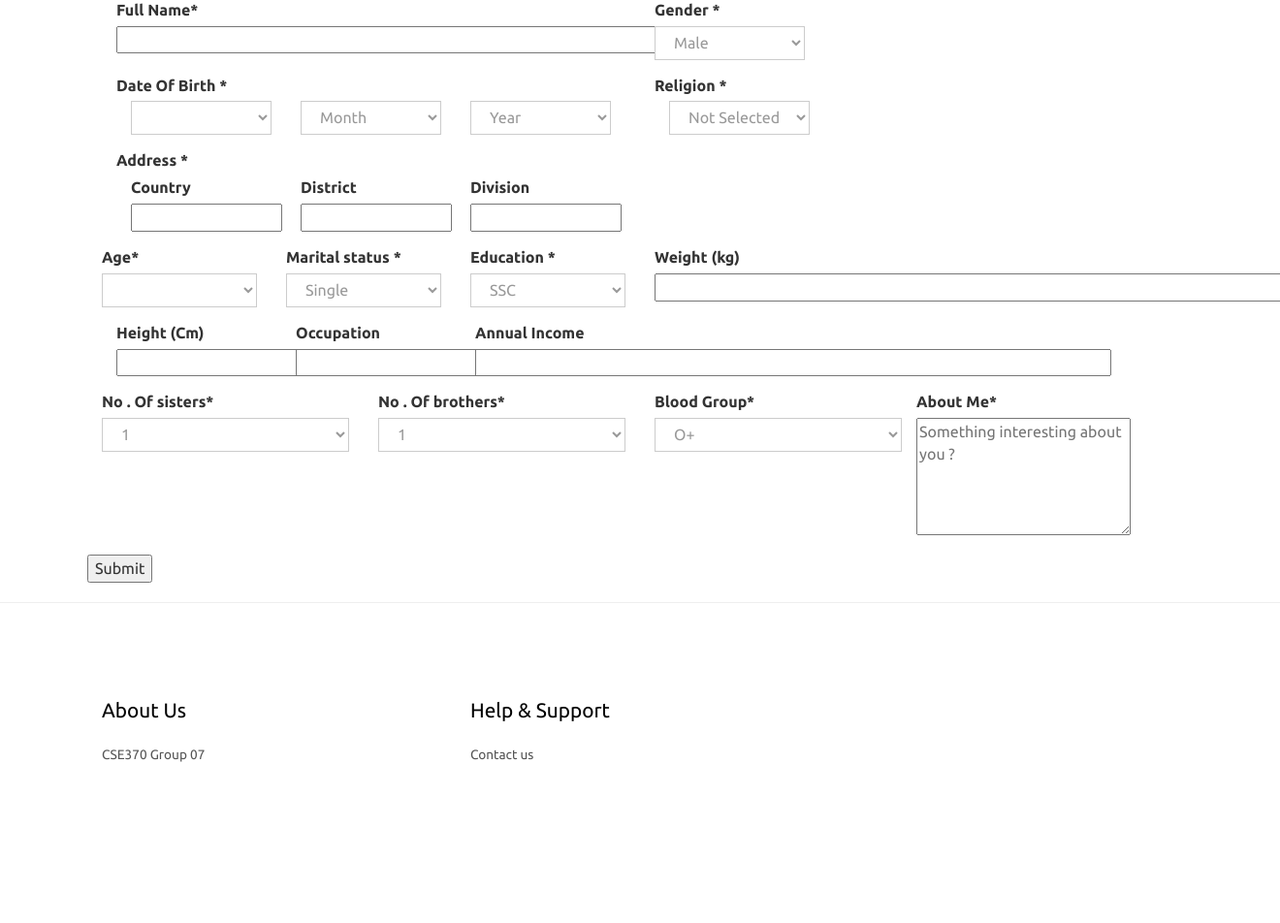
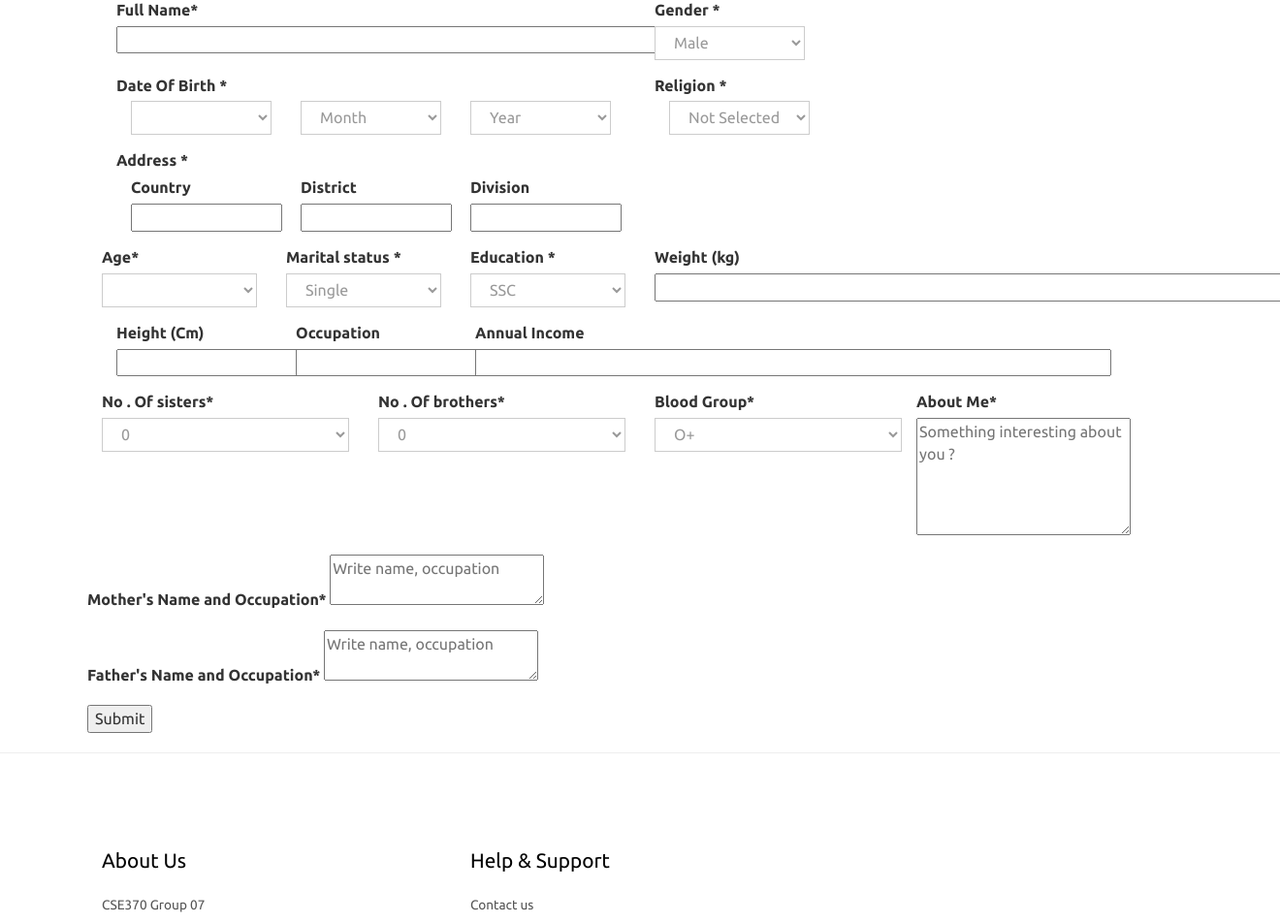
Before and after one commit to PriomDeb/Matrimony_Project_Group07_CSE370, a PHP site: page /update_user_info.php in a window 1320 px wide; the page is wider, and only the part inside the window is pictured. Shown: the part 131-1083 px from the top of that part at 97% size. Before the commit the page ends 917 px from the top of that part, so only its background shows below. Run offline with PHP 8.4, Linux system fonts and the light colour scheme; the visitor is signed in with stand-in values (Sample User, id 1); some web fonts are replaced.

Commit message:
Added mother and father info

```diff
--- a/core_methods.php
+++ b/core_methods.php
@@ -81,6 +81,9 @@ function update_profile($id){
 
 	$aboutMe=$_POST['about_me'];
 
+    $father_info=$_POST['father'];
+    $mother_info=$_POST['mother'];
+
 
 	include("includes/connect_database.php");
 
@@ -110,13 +113,15 @@ if(mysqli_num_rows($result)>=1){
         sisters_number = '$sister',
         brothers_number = '$brother',
         blood_group = '$bloodGroup',
-		about_me = '$aboutMe'
+		about_me = '$aboutMe',
+        father_name_and_occupation = '$father_info',
+        mother_name_and_occupation = '$mother_info'
 		WHERE user_id=$id;";
 
 //    $result=mysqlexec($sql);
    if (mysqli_query($connect,$sql)) {
    	echo "<script>alert(\"Successfully Updated Profile\")</script>";
-   	echo "<script> window.location=\"view_profile.php?id=$id\"</script>";
+   	echo "<script> window.location=\"user_profile.php?id=$id\"</script>";
    }
 }else{
 	//Insert the data
@@ -139,6 +144,8 @@ if(mysqli_num_rows($result)>=1){
                    date_of_birth,
                    occupation,
                    annual_income,
+                   father_name_and_occupation,
+                   mother_name_and_occupation,
                    brothers_number,
                    sisters_number,
                    about_me,
@@ -160,6 +167,8 @@ if(mysqli_num_rows($result)>=1){
                    '$birthDate',
                    '$occupation',
                    '$annualIncome',
+                   '$father_info',
+                   '$mother_info',
                    '$brother',
                    '$sister',
                    '$aboutMe',
--- a/update_user_info.php
+++ b/update_user_info.php
@@ -392,6 +392,7 @@ include("includes/user_nav_bar.php");
 		      <label for="edit-name">No . Of sisters<span class="form-required" title="This field is required.">*</span></label>
 			    <div class="select-block1">
 	                <select name="sisters_number">
+                    <option value="0">0</option>
                     <option value="1">1</option>
                     <option value="2">2</option>
                     <option value="3">3</option>
@@ -405,6 +406,7 @@ include("includes/user_nav_bar.php");
 		      <label for="edit-name">No . Of brothers<span class="form-required" title="This field is required.">*</span></label>
 			    <div class="select-block1">
 	                <select name="brothers_number">
+                    <option value="0">0</option>
                     <option value="1">1</option>
                     <option value="2">2</option>
                     <option value="3">3</option>
@@ -438,6 +440,20 @@ include("includes/user_nav_bar.php");
 		    	<label for="about me">About Me<span class="form-required" title="This field is required.">*</span></label>
 		    	<textarea rows="5" name="about_me" placeholder="Something interesting about you ?" class="form-text"></textarea>
 		    </div>
+
+
+            <div class="form-group">
+		    	<label for="about me">Mother's Name and Occupation<span class="form-required" title="This field is required.">*</span></label>
+		    	<textarea rows="2" name="mother" placeholder="Write name, occupation" class="form-text"></textarea>
+		    </div>
+
+
+            <div class="form-group">
+		    	<label for="about me">Father's Name and Occupation<span class="form-required" title="This field is required.">*</span></label>
+		    	<textarea rows="2" name="father" placeholder="Write name, occupation" class="form-text"></textarea>
+		    </div>
+
+
 		    <div class="form-actions">
 			    <input type="submit" id="edit-submit" name="op" value="Submit" class="btn_1 submit">
 			  </div>
```
Lines whose indentation alone changed are shown as unchanged.
